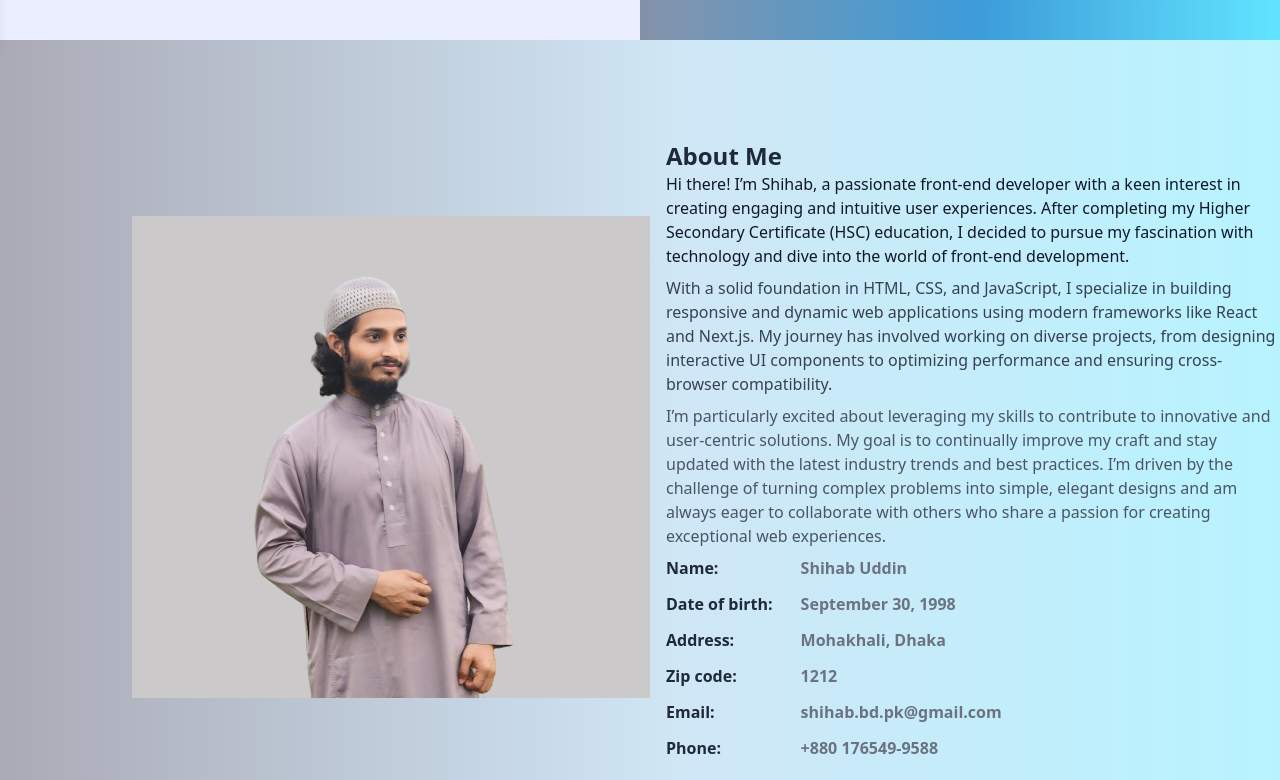
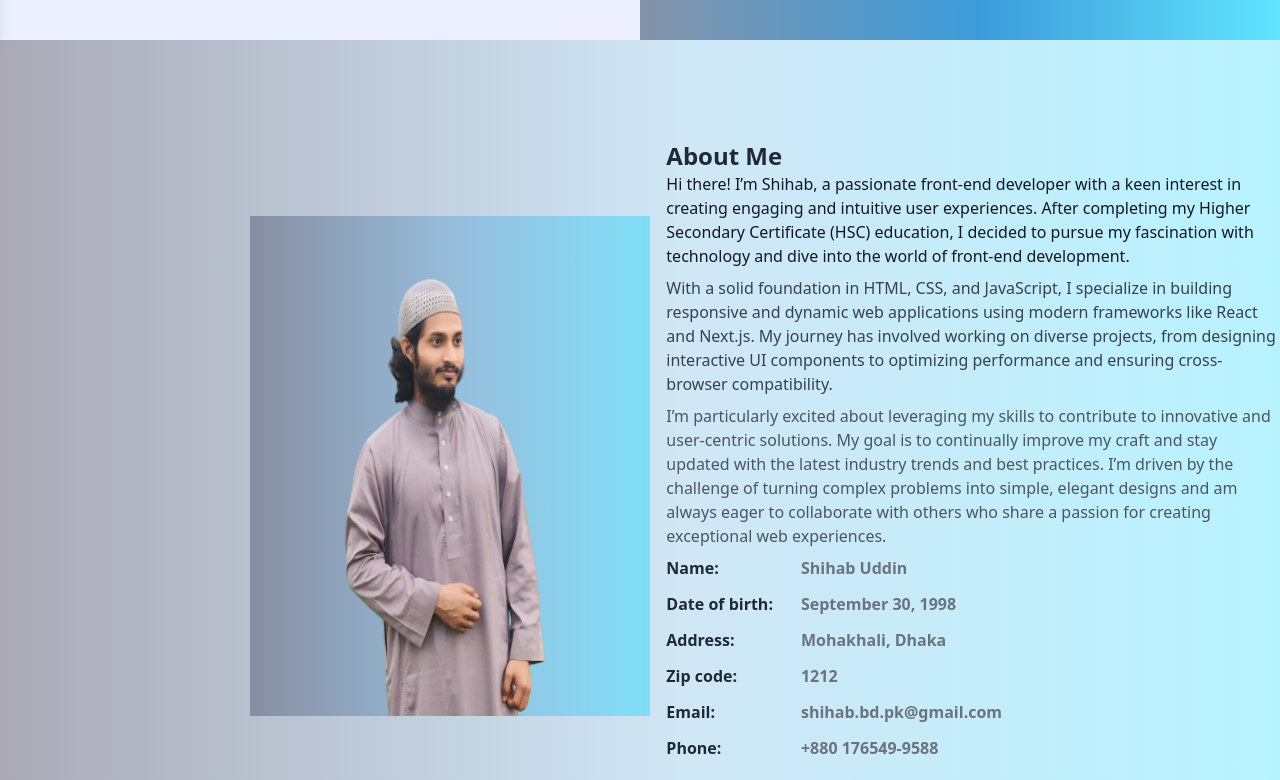
Before and after one commit to Shihabuddin9/portfolio, a React (Vite) app: page / in a window 1280 px wide. Shown: the part 760-1540 px from the top of the page. Built offline with nearby package versions, Linux system fonts and the light colour scheme; a web font is replaced by a local one.

Commit message:
image backround add

```diff
--- a/src/component/Pages/About/About.css
+++ b/src/component/Pages/About/About.css
@@ -1,5 +1,9 @@
 .bg-color {
     background-color: #CBC9C9;
+}
+
+.bg-linear-gradient {
+    background: linear-gradient(90deg, rgba(2, 0, 36, 0.261) 0%, rgba(28, 137, 210, 0.27) 53%, rgba(0, 213, 255, 0.376) 100%);
 }
 
 .letter-space {
--- a/src/component/Pages/About/About.jsx
+++ b/src/component/Pages/About/About.jsx
@@ -7,8 +7,8 @@ const About = () => {
     return (
         <div id='about'>
             <div className='md:flex mt-20'>
-                <div className='md:w-1/2 w-full md:relative md:ml-5'>
-                    <img className='bg-color md:absolute xl:top-24 lg:top-36 md:top-44 right-0' src={image} alt="" />
+                <div className='md:w-1/2 w-full md:relative md:ml-5 p-5'>
+                    <img className='md:absolute xl:top-24 lg:top-28 md:top-24 right-0 bg-linear-gradient md:h-[500px] h-[450px] md:w-[400px] w-[380px]' src={image} alt="" />
                 </div>
 
                 <div className='md:w-1/2 mx-5 md:mx-0'>
--- a/src/component/Pages/SendMessage/SendMessage.jsx
+++ b/src/component/Pages/SendMessage/SendMessage.jsx
@@ -24,7 +24,7 @@ const SendMessage = () => {
             <div className=' w-4/5'>
                 <div className='md:flex'>
                     <div className='hidden md:block'>
-                        <img className='bg-color w-full h-full' src={image} alt="" />
+                        <img className='bg-color w-full h-full bg-linear-gradient' src={image} alt="" />
                     </div>
                     <div className='bg-gray-100'>
                         <div className=" md:m-10 m-5 py-5 md:py-0">
```
